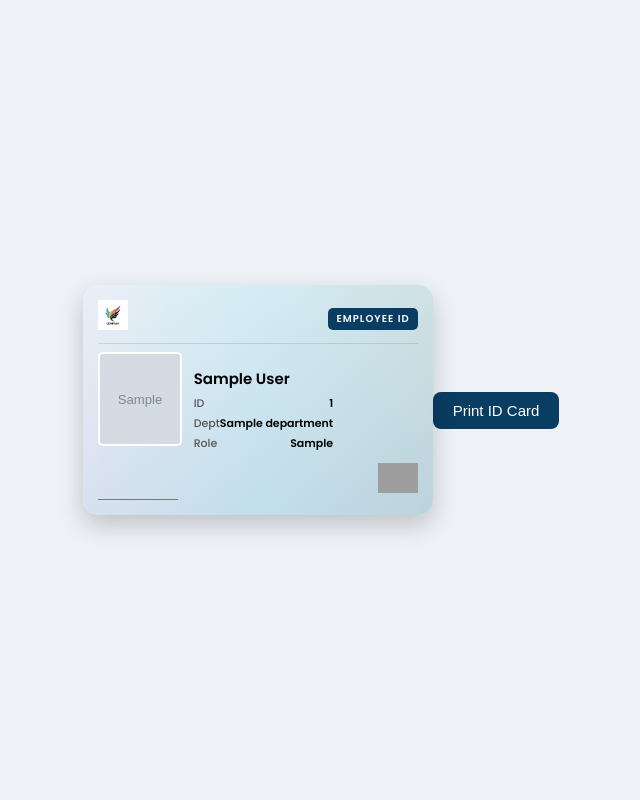
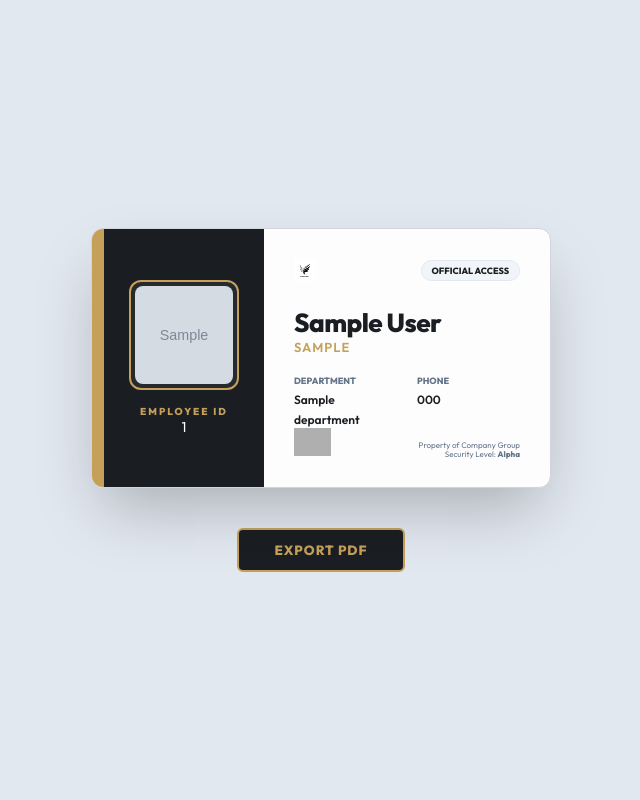
Before and after one commit to siddh-exe/idcard, a Django app: page /id-card/1/ in a window 1280 px wide. Shown: the whole page, without its empty margins (319-959 px from the left). Run offline with Django 5.2, Linux system fonts and the light colour scheme; tables that the repository leaves empty hold one stand-in row (values such as "Sample post"); grey boxes marked "Sample" are stand-in pictures; grey boxes are pictures that could not be loaded.

Commit message:
id card design change

```diff
--- a/idcardapp/templates/dashboard.html
+++ b/idcardapp/templates/dashboard.html
@@ -265,7 +265,7 @@ body {
                     </div>
                 </div>
 
-                <div class="stat-card">
+                {% comment %} <div class="stat-card">
                     <div class="stat-icon" style="background-color: #2ecc71;">
                         <i class="fas fa-address-card"></i>
                     </div>
@@ -273,7 +273,7 @@ body {
                         <h3>Manage</h3>
                         <p>ID Cards</p>
                     </div>
-                </div>
+                </div> {% endcomment %}
             </div>
 
             <!-- You can add more sections here, like a recent activity log -->
--- a/idcardapp/templates/id_card.html
+++ b/idcardapp/templates/id_card.html
@@ -4,228 +4,264 @@
 <head>
     <meta charset="UTF-8">
     <meta name="viewport" content="width=device-width, initial-scale=1.0">
-    <title>Employee ID Card</title>
+    <title>Executive ID Card</title>
 
-    <!-- Google Fonts -->
-    <link rel="preconnect" href="https://fonts.googleapis.com">
-    <link rel="preconnect" href="https://fonts.gstatic.com" crossorigin>
-    <link href="https://fonts.googleapis.com/css2?family=Poppins:wght@400;500;600&family=Dancing+Script:wght@700&display=swap" rel="stylesheet">
+    <link href="https://fonts.googleapis.com/css2?family=Outfit:wght@300;400;600;800&display=swap" rel="stylesheet">
 
     <style>
+        /* CRITICAL PDF COLOR FIX */
+        * {
+            -webkit-print-color-adjust: exact !important;
+            print-color-adjust: exact !important;
+            box-sizing: border-box;
+        }
+
+        :root {
+            --primary: #1a1e23;    /* Deep Slate */
+            --accent: #c5a059;     /* Champagne Gold */
+            --bg-light: #fdfdfd;
+            --text-gray: #64748b;
+        }
+
         body {
-            background-color: #eef2f7;
+            background-color: #e2e8f0;
             display: flex;
+            flex-direction: column;
             justify-content: center;
             align-items: center;
             min-height: 100vh;
             margin: 0;
-            font-family: 'Poppins', sans-serif;
+            font-family: 'Outfit', sans-serif;
         }
 
+        /* Landscape Card Layout */
         .id-card {
-            width: 320px;
-            height: 200px;
-            background: linear-gradient(135deg, #f5f7fa, #c3cfe2);
-            border-radius: 15px;
-            box-shadow: 0 10px 25px rgba(0,0,0,0.2);
-            padding: 15px;
+            width: 460px;
+            height: 260px;
+            background: var(--bg-light);
+            border-radius: 12px;
+            display: flex;
+            overflow: hidden;
+            box-shadow: 0 30px 60px -12px rgba(0,0,0,0.25);
             position: relative;
-            overflow: hidden;
+            border: 1px solid #d1d5db;
+        }
+
+        /* Left Design Sidebar */
+        .sidebar {
+            width: 12px;
+            background: var(--accent);
+            height: 100%;
+        }
+
+        /* Profile Section */
+        .photo-area {
+            width: 160px;
+            background: var(--primary);
             display: flex;
             flex-direction: column;
-            justify-content: space-between;
+            align-items: center;
+            justify-content: center;
+            padding: 20px;
+            color: white;
         }
 
-        /* Hologram */
-        .hologram {
-            position: absolute;
-            inset: -50%;
-            background: linear-gradient(
-                45deg,
-                rgba(255,0,150,0.08),
-                rgba(0,255,255,0.08),
-                rgba(255,255,0,0.08)
-            );
-            transform: rotate(45deg);
-            z-index: 0;
-            pointer-events: none;
+        .profile-frame {
+            width: 110px;
+            height: 110px;
+            border-radius: 12px; /* Soft square for a modern look */
+            border: 2px solid var(--accent);
+            padding: 4px;
+            background: rgba(255,255,255,0.05);
+            margin-bottom: 15px;
         }
 
-        .card-header,
-        .card-body,
-        .card-footer {
-            z-index: 1;
+        .profile-frame img {
+            width: 100%;
+            height: 100%;
+            object-fit: cover;
+            border-radius: 8px;
+        }
+
+        .emp-id-label {
+            font-size: 10px;
+            letter-spacing: 2px;
+            color: var(--accent);
+            font-weight: 800;
+            text-transform: uppercase;
+        }
+
+        .emp-id-value {
+            font-size: 14px;
+            font-weight: 400;
+            color: #fff;
+        }
+
+        /* Content Area */
+        .details-area {
+            flex: 1;
+            padding: 30px;
+            display: flex;
+            flex-direction: column;
             position: relative;
         }
 
-        .card-header {
+        .company-header {
             display: flex;
             justify-content: space-between;
             align-items: center;
-            border-bottom: 1px solid rgba(0,0,0,0.1);
-            padding-bottom: 6px;
+            margin-bottom: 25px;
         }
 
-        .logo img {
-            height: 30px;
+        .company-logo {
+            height: 22px;
+            filter: grayscale(1) contrast(1.5); /* Makes logo look integrated */
         }
 
-        .id-title {
-            font-size: 10px;
-            font-weight: 600;
-            background: #0a3d62;
-            color: #fff;
-            padding: 3px 8px;
-            border-radius: 5px;
-            letter-spacing: 1px;
+        .verified-badge {
+            font-size: 9px;
+            background: #f1f5f9;
+            padding: 4px 10px;
+            border-radius: 50px;
+            color: var(--primary);
+            font-weight: 700;
+            border: 1px solid #e2e8f0;
         }
 
-        .card-body {
-            display: flex;
-            gap: 12px;
+        .name {
+            font-size: 26px;
+            font-weight: 800;
+            color: var(--primary);
+            margin: 0;
+            letter-spacing: -0.5px;
         }
 
-        .photo img {
-            width: 80px;
-            height: 90px;
-            object-fit: cover;
-            border-radius: 5px;
-            border: 2px solid #fff;
-            background: #fff;
+        .position {
+            font-size: 13px;
+            font-weight: 600;
+            color: var(--accent);
+            text-transform: uppercase;
+            letter-spacing: 1px;
+            margin-bottom: 20px;
         }
 
-        .details .name {
-            font-size: 15px;
-            font-weight: 600;
-            margin-bottom: 5px;
+        /* Grid info */
+        .info-grid {
+            display: grid;
+            grid-template-columns: 1fr 1fr;
+            gap: 20px;
         }
 
-        .detail-row {
-            display: flex;
-            justify-content: space-between;
-            font-size: 11px;
-            margin-bottom: 3px;
+        .info-box label {
+            display: block;
+            font-size: 9px;
+            color: var(--text-gray);
+            font-weight: 700;
+            text-transform: uppercase;
+            margin-bottom: 2px;
         }
 
-        .detail-label {
-            color: #555;
-            font-weight: 500;
+        .info-box span {
+            font-size: 12px;
+            font-weight: 600;
+            color: var(--primary);
         }
 
-        .detail-value {
-            font-weight: 600;
-        }
-
+        /* Footer / Barcode */
         .card-footer {
+            margin-top: auto;
             display: flex;
             justify-content: space-between;
             align-items: flex-end;
         }
 
-        .signature {
-            font-family: 'Dancing Script', cursive;
-            font-size: 18px;
-            border-bottom: 1px solid #777;
-            width: 80px;
-            text-align: center;
-            color: #0a3d62;
+        .barcode img {
+            height: 28px;
+            opacity: 0.8;
+            mix-blend-mode: multiply;
         }
 
-        .barcode img {
-            height: 30px;
+        /* Print Button */
+        .btn-container { margin-top: 40px; }
+        .print-btn {
+            background: var(--primary);
+            color: var(--accent);
+            border: 2px solid var(--accent);
+            padding: 12px 35px;
+            border-radius: 6px;
+            font-family: 'Outfit', sans-serif;
+            font-weight: 700;
+            cursor: pointer;
+            transition: 0.3s;
+            text-transform: uppercase;
+            letter-spacing: 1px;
         }
 
-        .print-button-container {
-            margin-top: 20px;
-            text-align: center;
+        .print-btn:hover {
+            background: var(--accent);
+            color: var(--primary);
         }
 
-        button {
-            background: #0a3d62;
-            color: #fff;
-            border: none;
-            padding: 10px 20px;
-            font-size: 15px;
-            border-radius: 8px;
-            cursor: pointer;
-        }
-
-        button:hover {
-            background: #3c6382;
-        }
-
-        /* PRINT FIX */
         @media print {
-            body {
-                display: block;
-                background: #fff;
-            }
+            .btn-container { display: none; }
+            body { background: white; }
             .id-card {
                 box-shadow: none;
-                margin: auto;
-            }
-            .print-button-container {
-                display: none;
+                border: 1px solid #eee;
             }
         }
     </style>
 </head>
-
 <body>
 
 <div class="id-card">
-    <div class="hologram"></div>
+    <div class="sidebar"></div>
 
-    <div class="card-header">
-        <div class="logo">
-            <img src="{% static 'images/company-logo.png.jpg' %}" alt="Company Logo">
-
-
+    <div class="photo-area">
+        <div class="profile-frame">
+            {% if employee.profile_photo %}
+                <img src="{{ employee.profile_photo.url }}" alt="Profile">
+            {% else %}
+                <img src="https://i.ibb.co/LQkH8kF/user-placeholder.png" alt="Profile">
+            {% endif %}
         </div>
-        <div class="id-title">EMPLOYEE ID</div>
+        <span class="emp-id-label">Employee ID</span>
+        <span class="emp-id-value">{{ employee.emp_id }}</span>
     </div>
 
-    <div class="card-body">
-        <div class="photo">
-            {% if employee.profile_photo %}
-                <img src="{{ employee.profile_photo.url }}" alt="Employee Photo">
-            {% else %}
-                <img src="https://i.ibb.co/LQkH8kF/user-placeholder.png" alt="Employee Photo">
-            {% endif %}
+    <div class="details-area">
+        <div class="company-header">
+            <img src="{% static 'images/company-logo.png.jpg' %}" class="company-logo" alt="Company Logo">
+            <div class="verified-badge">OFFICIAL ACCESS</div>
         </div>
 
-        <div class="details">
-            <p class="name">{{ employee.full_name }}</p>
+        <h1 class="name">{{ employee.full_name }}</h1>
+        <div class="position">{{ employee.position }}</div>
 
-            <div class="detail-row">
-                <span class="detail-label">ID</span>
-                <span class="detail-value">{{ employee.emp_id }}</span>
+        <div class="info-grid">
+            <div class="info-box">
+                <label>Department</label>
+                <span>{{ employee.department.dept_name }}</span>
             </div>
-
-            <div class="detail-row">
-                <span class="detail-label">Dept</span>
-                <span class="detail-value">{{ employee.department.dept_name }}</span>
-            </div>
-
-            <div class="detail-row">
-                <span class="detail-label">Role</span>
-                <span class="detail-value">{{ employee.position }}</span>
+            <div class="info-box">
+                <label>Phone</label>
+                <span>{{ employee.phone }}</span>
             </div>
         </div>
-    </div>
 
-    <div class="card-footer">
-        <div class="signature">
-
-        </div>
-        <div class="barcode">
-            <img src="{{ employee.barcode.url|default:'https://i.ibb.co/68v8QdF/barcode-placeholder.png' }}" alt="Barcode">
+        <div class="card-footer">
+            <div class="barcode">
+                <img src="{{ employee.barcode.url|default:'https://i.ibb.co/68v8QdF/barcode-placeholder.png' }}" alt="Barcode">
+            </div>
+            <div style="font-size: 8px; color: var(--text-gray); text-align: right; line-height: 1.2;">
+                Property of Company Group<br>Security Level: <b>Alpha</b>
+            </div>
         </div>
     </div>
 </div>
 
-<div class="print-button-container">
-    <button onclick="window.print()">Print ID Card</button>
+<div class="btn-container">
+    <button class="print-btn" onclick="window.print()">Export PDF</button>
 </div>
 
 </body>
--- a/idcardapp/urls.py
+++ b/idcardapp/urls.py
@@ -15,11 +15,11 @@ urlpatterns = [
   path("employees/update/<int:emp_id>/", views.update_employee, name="update_employee"),
   path("employees/delete/<int:emp_id>/", views.delete_employee, name="delete_employee"),
   path("add-admin/", views.add_admin, name="add_admin"),
-  path("login/", views.user_login, name="login"),
+  path("", views.user_login, name="login"),
   path("admins/", views.admin_list, name="admin_list"),
   path("id-card/", views.id_card_list, name="id_card_list"),
   path("id-card/<int:emp_id>/", views.generate_id_card, name="generate_id_card"),
-  path("", views.dashboard, name="dashboard"),
+  path("dashboard", views.dashboard, name="dashboard"),
 
 
 
```
Also changed, not shown: media/employee_profiles/jennie-blackpink-kpop-celebrity-4k-wallpaper-uhdpaper.com-2825j.jpg (added).
